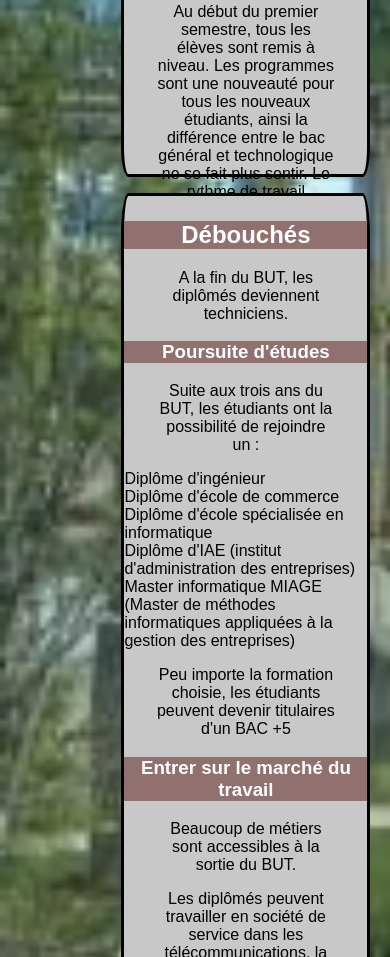
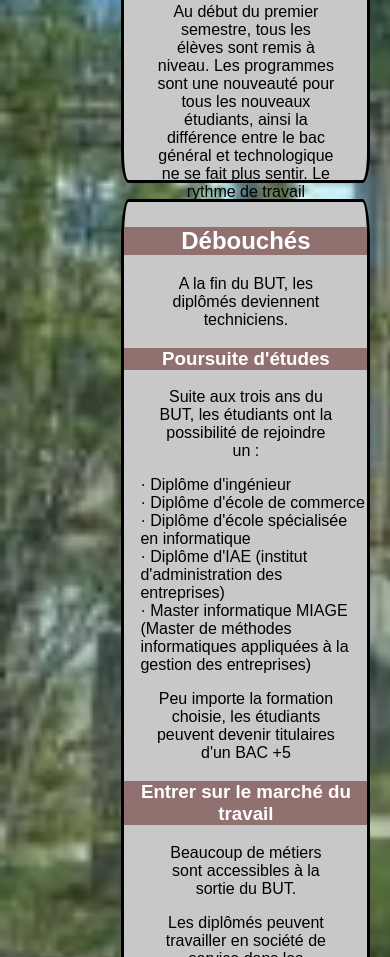
Before and after one commit to Lhokamn/S1_IUT_Info_Lyon1, a plain HTML site: page page_internet/formation.html in a window 390 px wide. Shown: the part 965-1922 px from the top of the page. Drawn offline with Linux system fonts and the light colour scheme.

Commit message:
final commit

```diff
--- a/page_internet/formation.html
+++ b/page_internet/formation.html
@@ -34,7 +34,7 @@
           <li><a href="#diplome">·Diplôme</a></li>
           <li><a href="#debouche">·Débouchée</a></li>
           <li><a href="https://youtu.be/EF5G9WqHmV0?t=1">·vidéo de présentation</a></li>
-          <li><a href="../autre/plaquette_IUT" download="plaquette_IUT" id="plaquette">·Plaquette de l'IUT</a></li>
+          <li><a href="../autre/plaquette_IUT" download="plaquette_IUT">·Plaquette de l'IUT</a></li>
         </ul>
       </section>
       <section id="diplome">
@@ -62,11 +62,11 @@
           <h3>Poursuite d'études</h3>
             <p>Suite aux trois ans du BUT, les étudiants ont la possibilité de rejoindre un :</p>
             <ul>
-              <li>Diplôme d'ingénieur</li>
-              <li>Diplôme d'école de commerce</li>
-              <li>Diplôme d'école spécialisée en informatique</li>
-              <li>Diplôme d'IAE (institut d'administration des entreprises)</li>
-              <li>Master informatique MIAGE (Master de méthodes informatiques appliquées à la gestion des entreprises)</li>
+              <li>· Diplôme d'ingénieur</li>
+              <li>· Diplôme d'école de commerce</li>
+              <li>· Diplôme d'école spécialisée en informatique</li>
+              <li>· Diplôme d'IAE (institut d'administration des entreprises)</li>
+              <li>· Master informatique MIAGE (Master de méthodes informatiques appliquées à la gestion des entreprises)</li>
             </ul>
             <p>Peu importe la formation choisie, les étudiants peuvent devenir titulaires d'un BAC +5</p>
           <h3>Entrer sur le marché du travail</h3>
--- a/page_internet/page_css/charte_graphique.css
+++ b/page_internet/page_css/charte_graphique.css
@@ -136,6 +136,16 @@ h4
 	{
 		background-color: rgb(12, 12, 141);
 	}
+
+	ul
+	{
+		margin-left: 1rem;
+		list-style: none;
+	}
+	.tableau_nav > ul > li
+	{
+		text-align: center;
+	}
 }
 
 @media (min-width:702px)
--- a/page_internet/page_css/contact.css
+++ b/page_internet/page_css/contact.css
@@ -37,6 +37,11 @@ form > label
 cite
 {
     color: rgb(14, 63, 170)
+}
+
+ul
+{
+    list-style: none;
 }
 
 /* Partie Responsive */
--- a/page_internet/page_css/formation.css
+++ b/page_internet/page_css/formation.css
@@ -78,6 +78,11 @@ ul
         font-size: 1em;
     }
 
+    .tableau_nav ul
+    {
+        margin-left: 0;
+    }
+
     li
     {
         padding-left: 0;
--- a/page_internet/page_css/information.css
+++ b/page_internet/page_css/information.css
@@ -145,12 +145,18 @@ td
     {
         padding-left: 0;
         font-size: 1em;
+        margin-left: 0;
     }
 
-    li
+    #horaire_sans_tableau li
     {
         padding-left: 0;
-        background-color: cornsilk;
+        text-align: center;
+    }
+
+    #horaire_sans_tableau ul
+    {
+        margin-left: 0;
     }
 
     .tableau_nav > ul > li
```
